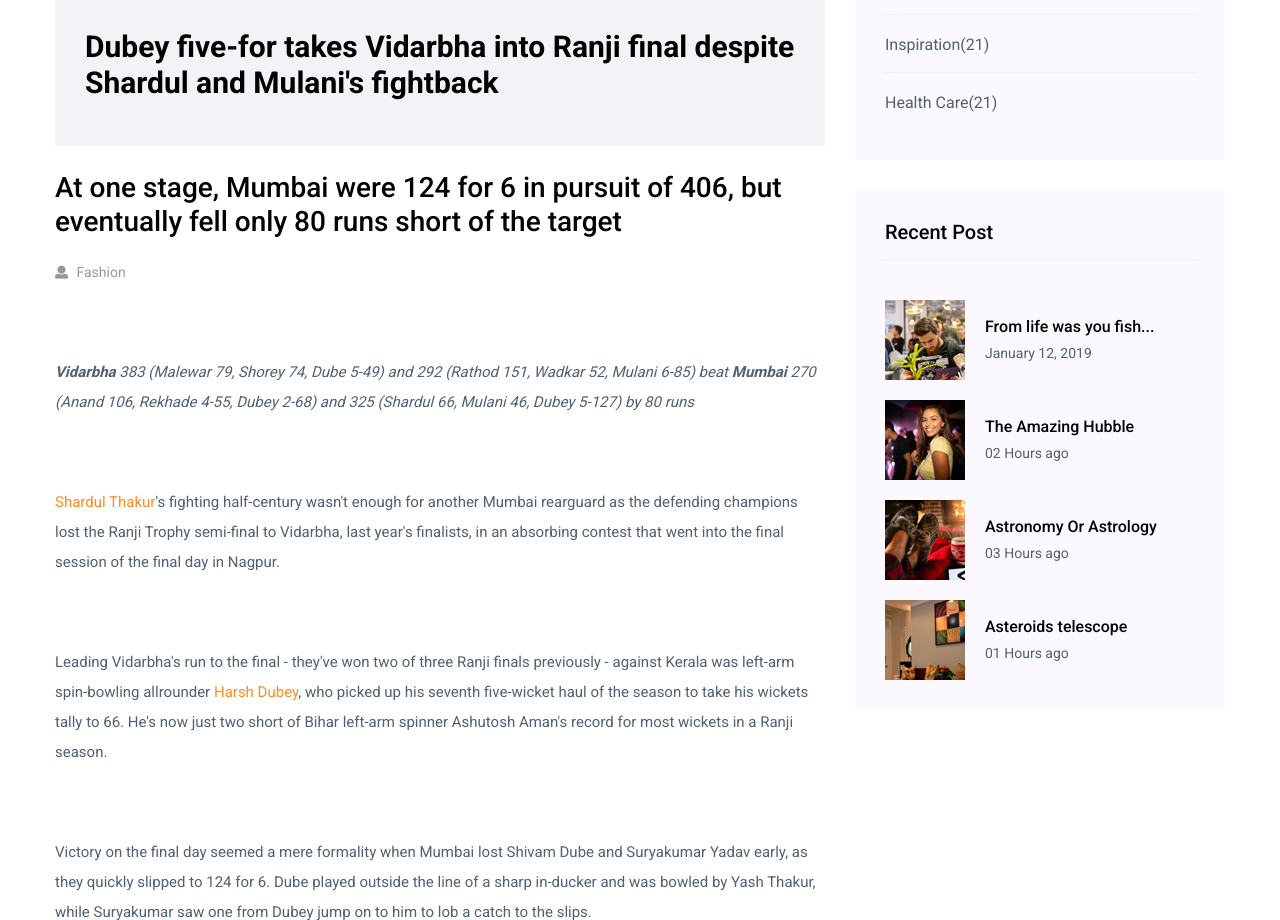
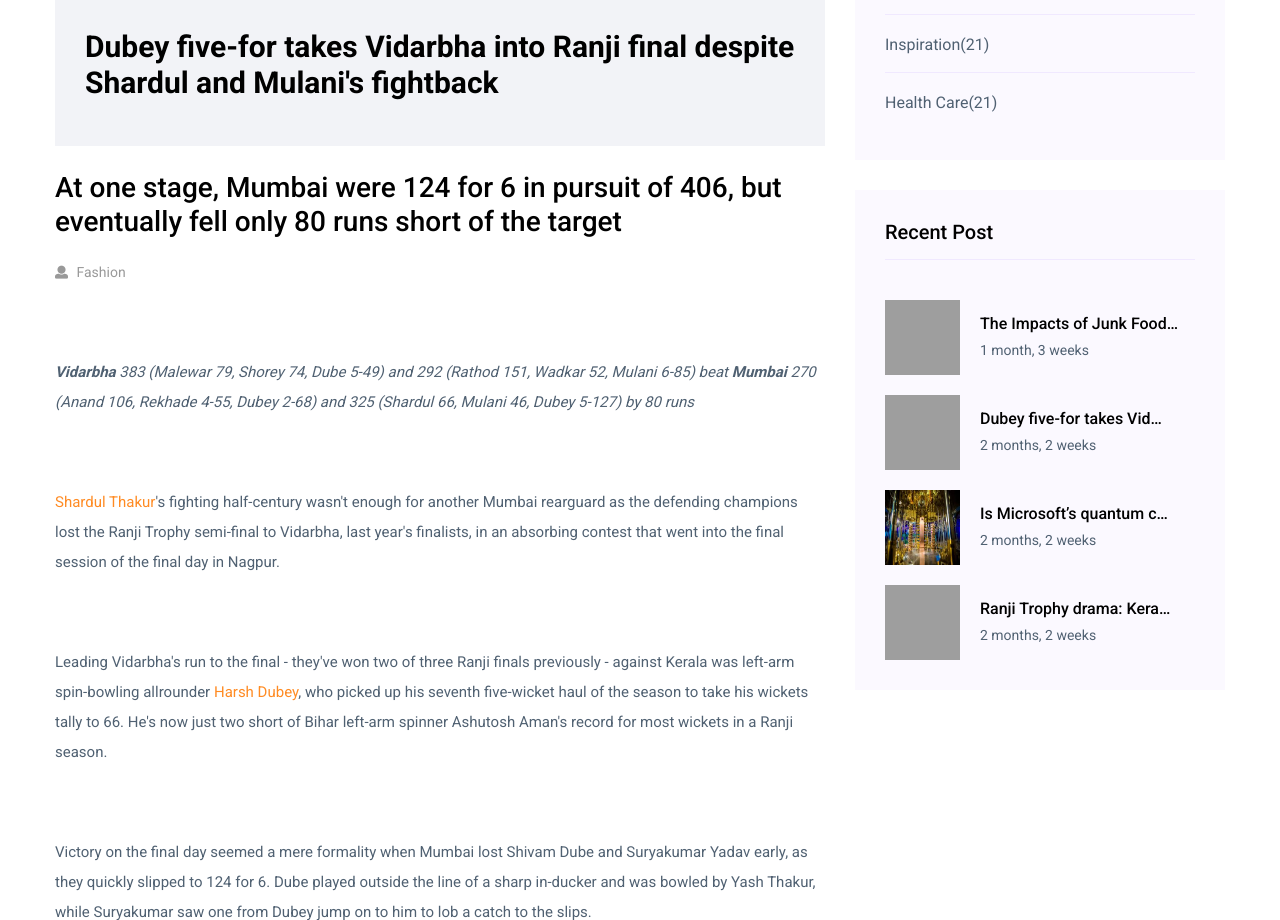
Before and after one commit to umangpatel-12/Apani-News, a Django app: page /Details/5 in a window 1280 px wide; the page is wider, and only the part inside the window is pictured. Shown: the part 847-1767 px from the top of that part. Run offline with Django 5.2, Linux system fonts and the light colour scheme; a user stored in the database is signed in; data comes from the database, SQL or seed files in the repository; both versions use the stored data as it was after the commit; some libraries are stand-ins or nearby versions; grey boxes are pictures that could not be loaded.

Commit message:
Modify It

```diff
--- a/ApaniNewz/templates/Home/News_Details.html
+++ b/ApaniNewz/templates/Home/News_Details.html
@@ -224,6 +224,7 @@
                            type="submit">Search</button>
                      </form>
                   </aside>
+
                   <aside class="single_sidebar_widget post_category_widget">
                      <h4 class="widget_title">Category</h4>
                      <ul class="list cat-list">
@@ -265,44 +266,20 @@
                         </li>
                      </ul>
                   </aside>
+
                   <aside class="single_sidebar_widget popular_post_widget">
                      <h3 class="widget_title">Recent Post</h3>
+                     {% for r in recent|slice:"4" %}
                            <div class="media post_item">
-                        <img src="assets/img/post/post_1.png" alt="post">
+                              <img src="{{ r.news_image.url }}" height="75" width="75" alt="post">
                               <div class="media-body">
                                  <a href="single-blog.html">
-                              <h3>From life was you fish...</h3>
+                                    <h3><a href="{% url 'details' r.id %}">{{r.title|truncatechars:25}}</a></h3>
                                  </a>
-                           <p>January 12, 2019</p>
+                                 <p>{{r.created|timesince}}</p>
                               </div>
                            </div>
-                     <div class="media post_item">
-                        <img src="assets/img/post/post_2.png" alt="post">
-                        <div class="media-body">
-                           <a href="single-blog.html">
-                              <h3>The Amazing Hubble</h3>
-                           </a>
-                           <p>02 Hours ago</p>
-                        </div>
-                     </div>
-                     <div class="media post_item">
-                        <img src="assets/img/post/post_3.png" alt="post">
-                        <div class="media-body">
-                           <a href="single-blog.html">
-                              <h3>Astronomy Or Astrology</h3>
-                           </a>
-                           <p>03 Hours ago</p>
-                        </div>
-                     </div>
-                     <div class="media post_item">
-                        <img src="assets/img/post/post_4.png" alt="post">
-                        <div class="media-body">
-                           <a href="single-blog.html">
-                              <h3>Asteroids telescope</h3>
-                           </a>
-                           <p>01 Hours ago</p>
-                        </div>
-                     </div>
+                     {% endfor %}
                   </aside>
                </div>
             </div>
--- a/ApaniNewz/views.py
+++ b/ApaniNewz/views.py
@@ -24,14 +24,18 @@ def home(request):
     # Trending Now
     trending = News.objects.filter(status='PUBLISH').order_by('-created')
 
-    # News
     categories = Category.objects.filter()
-    news = None
+    # Category Wise Show Posts
+    cat_news = None
     CATID = request.GET.get('category')
     if CATID:
-        news = News.get_all_news_byID(CATID)
+        cat_news = News.get_all_news_byID(CATID)
     else:
-        news = News.objects.filter(is_featured=False,status='PUBLISH').order_by('-created')
+        cat_news = News.objects.filter(is_featured=False,status='PUBLISH').order_by('-created')
+
+    # News
+
+    news = News.objects.filter(is_featured=False,status='PUBLISH').order_by('-created')
 
     # LJ News
     ljnews = LJNews.objects.filter(status='PUBLISH')
@@ -41,7 +45,8 @@ def home(request):
         'news': news,
         'ljnews':ljnews,
         'trending':trending,
-        'featured':featured
+        'featured':featured,
+        'cat_news':cat_news
     }
     return render(request, 'Home/index.html',context)
 
@@ -134,6 +139,10 @@ def register_view(request):
 
 @login_required(login_url='login')
 def News_Detail(request, id):
+    # Recent Post's
+    recent = News.objects.filter(status='PUBLISH',is_featured=False).order_by('-created')
+
+
     news = News.objects.filter(id=id)
     ljnews = LJNews.objects.filter(id=id)
     article = get_object_or_404(News, id=id)
@@ -175,6 +184,7 @@ def News_Detail(request, id):
         'form': form,
         "total_comments":total_comments,
         'ljnews':ljnews,
+        'recent':recent
     }
 
     return render(request, "Home/News_Details.html", context)
```
Also changed, not shown: ApaniNewz/templates/Home/index.html (+6 -6 lines), db.sqlite3. Lines whose indentation alone changed are shown as unchanged.
